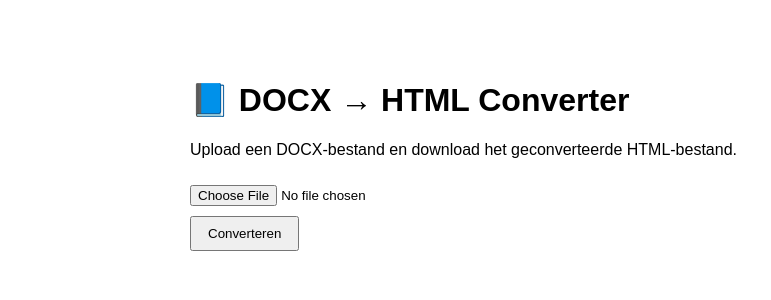
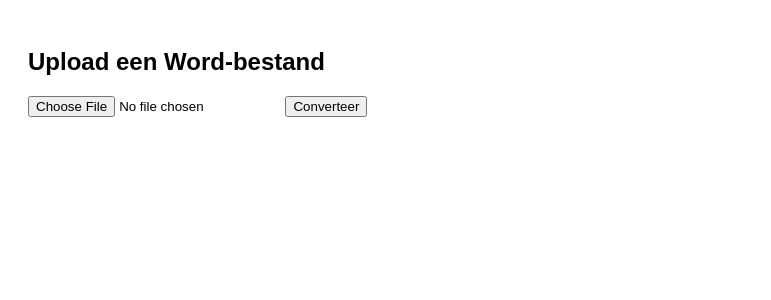
Before and after one commit to tnieuweboer-prog/mediawize, a Flask app: page / in a window 1280 px wide. Shown: the top 300 px of the page, without its empty margins (0-771 px from the left). Run offline with Flask 3, Linux system fonts and the light colour scheme; parts of the project's set-up code (start-up, migrations or seed data) failed here and were passed over.

Commit message:
Update index.html 11

```diff
--- a/templates/index.html
+++ b/templates/index.html
@@ -1,61 +1,44 @@
 <!DOCTYPE html>
 <html>
 <head>
-    <title>Mediawize DOCX → HTML Converter</title>
     <meta charset="utf-8">
+    <title>DOCX → HTML Converter</title>
+
     <style>
         body {
-            font-family: Arial, sans-serif;
-            max-width: 900px;
-            margin: 40px auto;
+            font-family: Arial;
             padding: 20px;
         }
-        .error { color: red; }
-        iframe.preview-frame {
+
+        iframe {
             width: 100%;
-            height: 600px;
-            border: 1px solid #ddd;
-            border-radius: 4px;
-            background: white;
-        }
-        button {
-            padding: 8px 16px;
-            margin-top: 10px;
-            cursor: pointer;
-        }
-        input[type=file] {
-            margin-top: 10px;
+            height: 80vh;
+            border: 1px solid #ccc;
+            margin-top: 20px;
         }
     </style>
 </head>
 <body>
 
-<h1>📘 DOCX → HTML Converter</h1>
-<p>Upload een DOCX-bestand en download het geconverteerde HTML-bestand.</p>
+<h2>Upload een Word-bestand</h2>
 
 <form method="POST" enctype="multipart/form-data">
-    <input type="file" name="file" accept=".docx">
-    <br>
-    <button type="submit">Converteren</button>
+    <input type="file" name="file" accept=".docx" required>
+    <button type="submit">Converteer</button>
 </form>
 
 {% if error %}
-    <p class="error">{{ error }}</p>
+    <p style="color:red;">{{ error }}</p>
 {% endif %}
 
 {% if filename %}
-    <h2>🔍 HTML Preview</h2>
-    <iframe class="preview-frame"
-            src="/preview/{{ filename }}">
-    </iframe>
+    <h3>Voorbeeld:</h3>
+    <iframe src="/preview/{{ filename }}"></iframe>
 
-    <br><br>
-    <a href="/download/{{ filename }}">📥 Download HTML-bestand</a>
+    <p>
+        <a href="/download/{{ filename }}">Download HTML-bestand</a>
+    </p>
 {% endif %}
 
 </body>
 </html>
-
-
-</body>
-</html>
```
